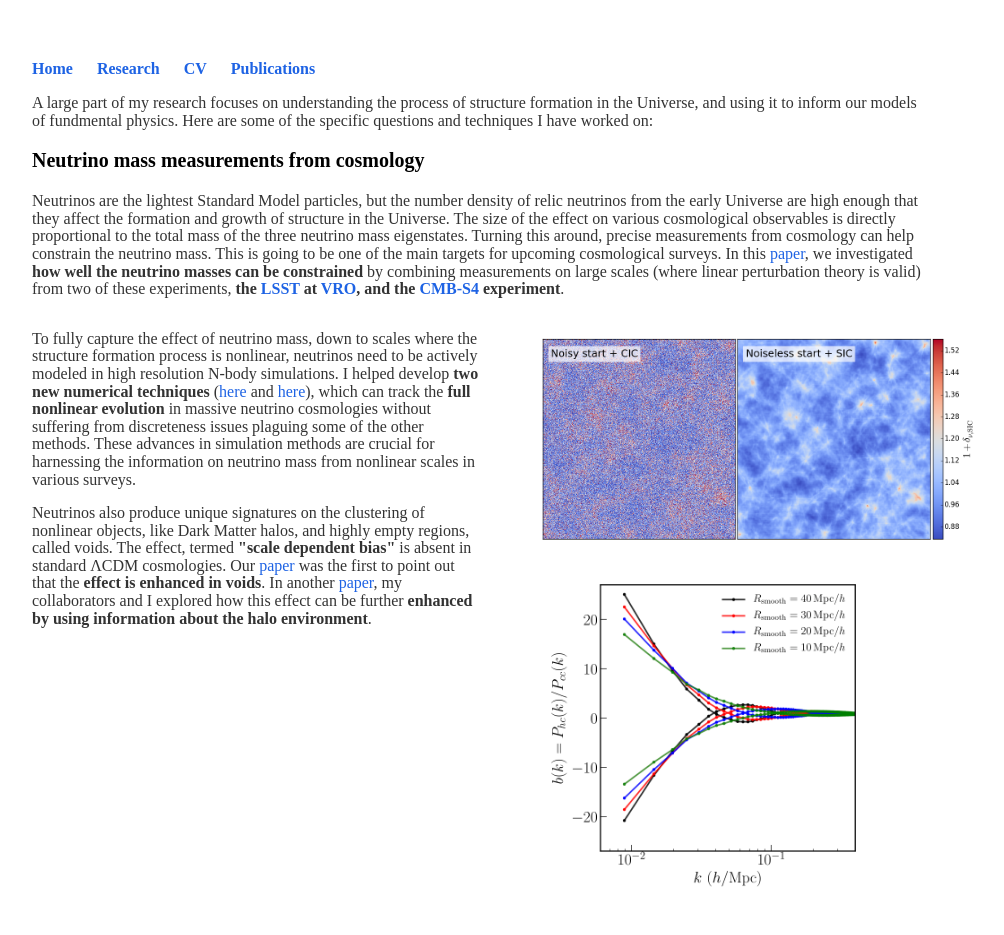
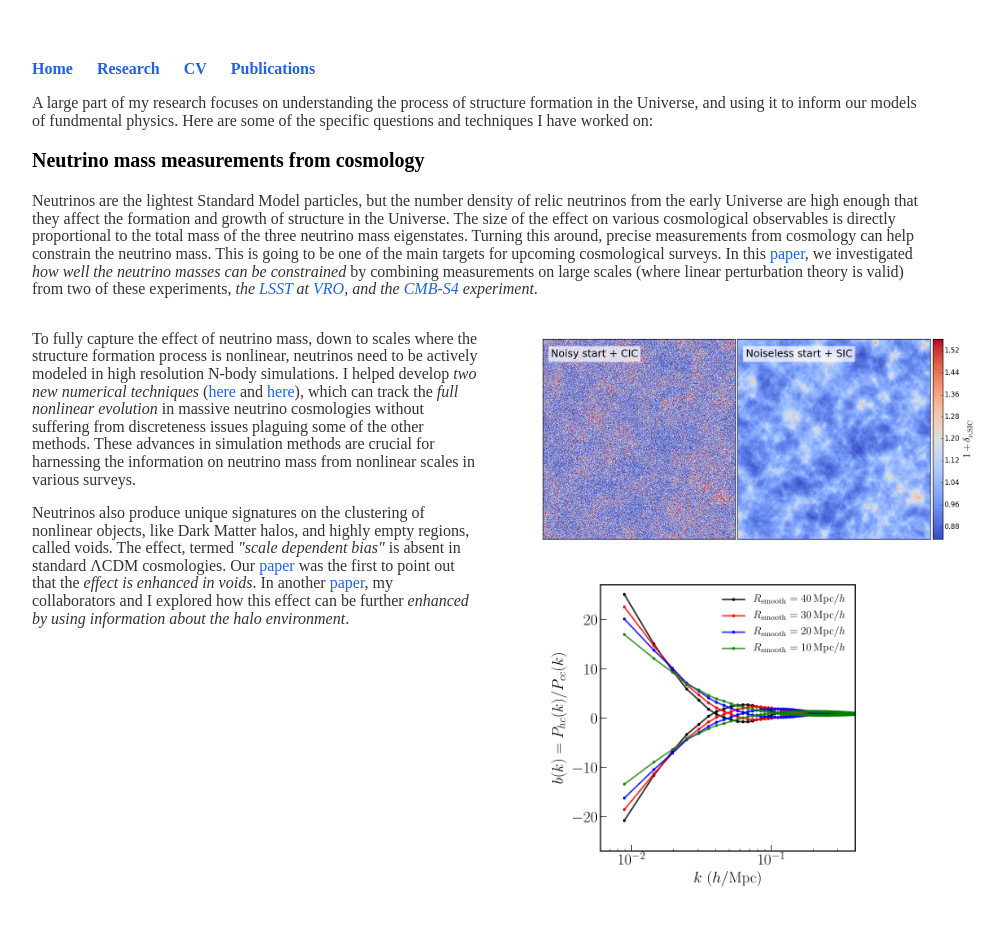
Before and after one commit to arkabanerjee/arkabanerjee.github.io, a Jekyll site: the page built from research/index.html, in a window 1280 px wide. Shown: the top 935 px of the page, without its empty margins (160-1164 px from the left). Built offline with Jekyll 4.4.1, drawn with Linux system fonts in a browser that asks for light colours.

```diff
--- a/research/index.html
+++ b/research/index.html
@@ -6,12 +6,12 @@
 <div class="blurb">
     <p>A large part of my research focuses on understanding the process of structure formation in the Universe, and using it to inform our models of fundmental physics. Here are some of the specific questions and techniques I have worked on:</p>
     <h3>Neutrino mass measurements from cosmology</h3>
-    <p>Neutrinos are the lightest Standard Model particles, but the number density of relic neutrinos from the early Universe are high enough that they affect the formation and growth of structure in the Universe. The size of the effect on various cosmological observables is directly proportional to the total mass of the three neutrino mass eigenstates. Turning this around, precise measurements from cosmology can help constrain the neutrino mass. This is going to be one of the main targets for upcoming cosmological surveys. In this <a href="https://arxiv.org/abs/1612.07126">paper</a>, we investigated <strong>how well the neutrino masses can be constrained</strong> by combining measurements on large scales (where linear perturbation theory is valid) from two of these experiments, <strong>the <a href="https://www.lsst.org/about">LSST</a> at <a href="https://www.vro.org/">VRO</a>, and the <a href="CMB-S4">CMB-S4</a> experiment</strong>.</p>
+    <p>Neutrinos are the lightest Standard Model particles, but the number density of relic neutrinos from the early Universe are high enough that they affect the formation and growth of structure in the Universe. The size of the effect on various cosmological observables is directly proportional to the total mass of the three neutrino mass eigenstates. Turning this around, precise measurements from cosmology can help constrain the neutrino mass. This is going to be one of the main targets for upcoming cosmological surveys. In this <a href="https://arxiv.org/abs/1612.07126">paper</a>, we investigated <em>how well the neutrino masses can be constrained</em> by combining measurements on large scales (where linear perturbation theory is valid) from two of these experiments, <em>the <a href="https://www.lsst.org/about">LSST</a> at <a href="https://www.vro.org/">VRO</a>, and the <a href="CMB-S4">CMB-S4</a> experiment</em>.</p>
     <p></p>
     <div style="width: 100%;">
         <div style="width: 50%; height: 600px; float: left;">
-             <p>To fully capture the effect of neutrino mass, down to scales where the structure formation process is nonlinear, neutrinos need to be actively modeled in high resolution N-body simulations. I helped develop <strong>two new numerical techniques</strong> (<a href="https://arxiv.org/abs/1606.06167">here</a> and <a href="https://arxiv.org/abs/1801.03906">here</a>), which can track the <strong>full nonlinear evolution</strong> in massive neutrino cosmologies without suffering from discreteness issues plaguing some of the other methods. These advances in simulation methods are crucial for harnessing the information on neutrino mass from nonlinear scales in various surveys.</p>
-             <p>Neutrinos also produce unique signatures on the clustering of nonlinear objects, like Dark Matter halos, and highly empty regions, called voids. The effect, termed <strong>"scale dependent bias"</strong> is absent in standard ΛCDM cosmologies. Our <a href="https://arxiv.org/abs/1606.06167">paper</a> was the first to point out that the <strong>effect is enhanced in voids</strong>. In another <a href="https://arxiv.org/abs/1907.06598">paper</a>, my collaborators and I explored how this effect can be further <strong>enhanced by using information about the halo environment</strong>.</p>
+             <p>To fully capture the effect of neutrino mass, down to scales where the structure formation process is nonlinear, neutrinos need to be actively modeled in high resolution N-body simulations. I helped develop <em>two new numerical techniques</em> (<a href="https://arxiv.org/abs/1606.06167">here</a> and <a href="https://arxiv.org/abs/1801.03906">here</a>), which can track the <em>full nonlinear evolution</em> in massive neutrino cosmologies without suffering from discreteness issues plaguing some of the other methods. These advances in simulation methods are crucial for harnessing the information on neutrino mass from nonlinear scales in various surveys.</p>
+             <p>Neutrinos also produce unique signatures on the clustering of nonlinear objects, like Dark Matter halos, and highly empty regions, called voids. The effect, termed <em>"scale dependent bias"</em> is absent in standard ΛCDM cosmologies. Our <a href="https://arxiv.org/abs/1606.06167">paper</a> was the first to point out that the <em>effect is enhanced in voids</em>. In another <a href="https://arxiv.org/abs/1907.06598">paper</a>, my collaborators and I explored how this effect can be further <em>enhanced by using information about the halo environment</em>.</p>
         </div>
         <div style="margin-left: 50%; height: 600px;">
             <img src="pic_vs_sic.png" width="500" height="250" >
@@ -22,7 +22,7 @@
     <p>While cosmology and other extragalactic phenomena provide the strongest evidence for an invisible clustering component of the Universe called Dark Matter, very little is currently know about the microphysical nature of Dark Matter. As more precise cosmological data from various experiments comes in over the next decade, it is worthwhile to ask if this data can be used to say something about the properties of Dark Matter. One topic that has garnered a lot of interest is whether Dark Matter has strong self-interactions, and the signatures of these self-interactions on various cosmological observables.</p>
     <div style="width: 100%;">
         <div style="width: 50%; height: 500px; float: left;">
-            <p>To explore the effects of self-interactions in detail, I helped develop <strong>code</strong> (described <a href="https://arxiv.org/abs/1906.12026">here</a>) that could be used to <strong>study the most general elastic cross sections</strong>. Using simulations run with this code, we found in this <a href="https://arxiv.org/abs/1906.12026">paper</a> that <strong>weak lensing measurements around massive clusters</strong> can provide very <strong>tight constraints on the interaction strength at cluster scale</strong>. In another <a href="https://arxiv.org/abs/2001.08754">paper</a>, we studied self-interactions on the <strong>Milky Way scales</strong>, and found that self-interactions leave <strong>distinct imprints on the satellite populations</strong> of a Milky Way like system, both in radial distributions, and velocity distributions. Self interactions can also produce other exotic phenomena, such as the <strong><a href="https://arxiv.org/abs/1712.04841">warping</a> of disc galaxies</strong> as they fall into clusters. As part of the LSST Dark Matter group, I helped put together this <a href="https://arxiv.org/abs/1902.01055">document</a> which explores how the LSST survey at VRO can help constrain various dark matter models.</p>
+            <p>To explore the effects of self-interactions in detail, I helped develop <em>code</em> (described <a href="https://arxiv.org/abs/1906.12026">here</a>) that could be used to <em>study the most general elastic cross sections</em>. Using simulations run with this code, we found in this <a href="https://arxiv.org/abs/1906.12026">paper</a> that <em>weak lensing measurements around massive clusters</em> can provide very <em>tight constraints on the interaction strength at cluster scale</em>. In another <a href="https://arxiv.org/abs/2001.08754">paper</a>, we studied self-interactions on the <em>Milky Way scales</em>, and found that self-interactions leave <em>distinct imprints on the satellite populations</em> of a Milky Way like system, both in radial distributions, and velocity distributions. Self interactions can also produce other exotic phenomena, such as the <em><a href="https://arxiv.org/abs/1712.04841">warping</a> of disc galaxies</em> as they fall into clusters. As part of the LSST Dark Matter group, I helped put together this <a href="https://arxiv.org/abs/1902.01055">document</a> which explores how the LSST survey at VRO can help constrain various dark matter models.</p>
         </div>
         <div style="margin-left: 50%; height: 500px;">
             <img src="projected.png"  class="center">
@@ -34,7 +34,7 @@
     <p>The most widely used statistic for capturing cosmological data is the two-point function, or its Fourier transform, the power spectrum. While this is a complete statistical description of a Gaussian random field (which our Universe is expected to be at early times, and on large scales, even today), it does not capture all the information in the field of interest (galaxy clustering or lensing) once gravitational collapse becomes nonlinear. We, therefore, need other summary statistics to describe clustering on small nonlinear scales to harness maximal information from cosmological surveys.</p>
 	<div style="width: 100%;">
         <div style="width: 50%; height: 500px; float: left;">
-            <p>In collaboration with <a href="https://tomabel.org/Home/Welcome.html">Tom Abel</a>, I have worked on <strong>developing a (set of) new  summary statistics</strong> that is sensitive to all <strong>higher order clustering</strong> in the data, while being <strong>computationally cheap</strong> to calculate. These statistics comprise the distributions of distances to various nearest neighbor data points from a set of volume filling randoms. The first <a href="https://arxiv.org/abs/2007.13342">paper</a> using these statistics (named kNN-CDF) explored the <strong>improvement in cosmological parameter constraints</strong> (over the two-point function) from mildly nonlinear scales. </p>
+            <p>In collaboration with <a href="https://tomabel.org/Home/Welcome.html">Tom Abel</a>, I have worked on <em>developing a (set of) new  summary statistics</em> that is sensitive to all <em>higher order clustering</em> in the data, while being <em>computationally cheap</em> to calculate. These statistics comprise the distributions of distances to various nearest neighbor data points from a set of volume filling randoms. The first <a href="https://arxiv.org/abs/2007.13342">paper</a> using these statistics (named kNN-CDF) explored the <em>improvement in cosmological parameter constraints</em> (over the two-point function) from mildly nonlinear scales. </p>
             <p>I was also part of a <a href="https://arxiv.org/abs/1911.11158">paper</a> that investigated parameter constraints from yet another statistic that is sensitive to higher order clustering - the 1-point denisty distribution function.</p>
         </div>
         <div style="margin-left: 50%; height: 500px;">
```
